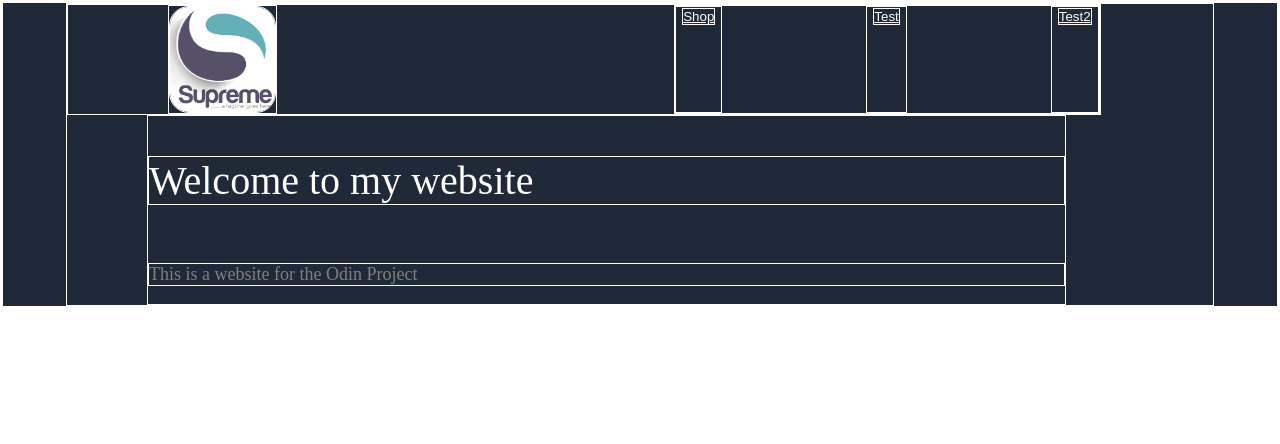
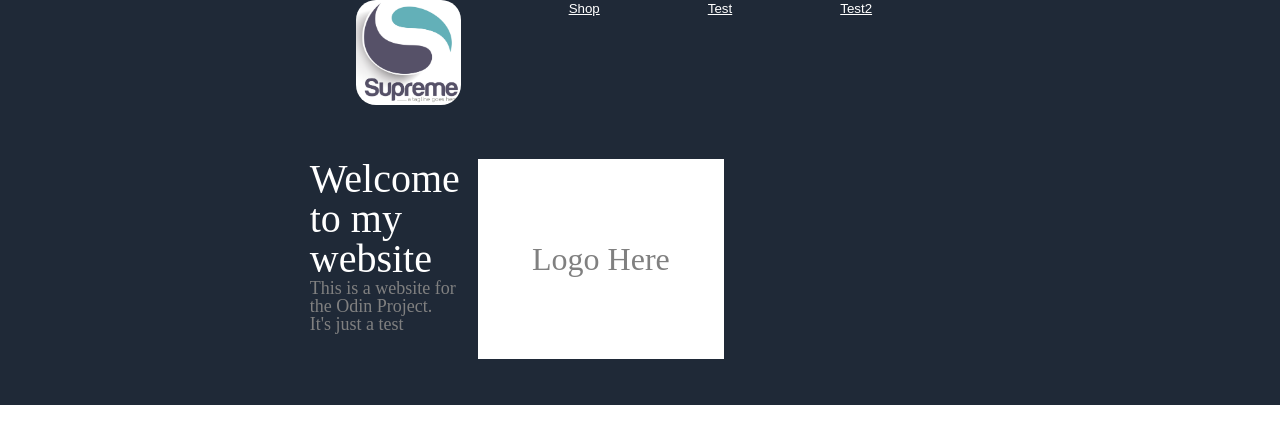
Before and after one commit to Imkaroboi/TheOdinProject1, a website: page index.html in a window 1280 px wide. Drawn offline with Linux system fonts and the light colour scheme.

Commit message:
finished top area

```diff
--- a/index.html
+++ b/index.html
@@ -2,6 +2,7 @@
 <html lang="en">
   <head>
     <link rel="stylesheet" href="main.css" />
+    <link rel="stylesheet" href="reset.css" />
     <title>Website</title>
   </head>
   <body>
@@ -23,9 +24,16 @@
             </div>
           </div>
         </div>
-        <div class="top-text">
-          <p id="mainText">Welcome to my website</p>
-          <p id="SmallText">This is a website for the Odin Project</p>
+        <div class="main-stuff">
+          <div class="top-text">
+            <p id="mainText"><b>Welcome to my website</b></p>
+            <p id="SmallText">
+              This is a website for the Odin Project.<br />It's just a test
+            </p>
+          </div>
+          <div class="logoPlaceholder">
+            <p style="font-size: 2em; color: gray">Logo Here</p>
+          </div>
         </div>
       </div>
     </div>
--- a/main.css
+++ b/main.css
@@ -1,8 +1,3 @@
-* {
-  border: solid white 1px;
-  margin: none;
-  padding: none;
-}
 body {
   max-width: 100%;
   margin: 0 auto;
@@ -18,7 +13,7 @@ body {
 }
 .container {
   margin: 0 auto;
-  max-width: 90%;
+  max-width: 60%;
   background-color: #1f2937;
   justify-content: center;
   justify-content: space-between ;
@@ -35,7 +30,8 @@ body {
 }
 .button_div {
   display: flex;
-  gap: 9rem;
+  gap: 6rem;
+  margin-right: 10%;
 }
 .topItems {
   display: flex;
@@ -63,3 +59,20 @@ body {
   font-size: large;
   margin: none;
 }
+.main-stuff {
+  padding-top: 7%;
+  display: flex;
+  padding-bottom: 6%;
+  justify-content;
+}
+.logoPlaceholder {
+  background-color: white;
+  text-align: center;
+  display: flex;
+  justify-content: center;
+  align-items: center;
+  height: 200px;
+  width: 900px;
+  gap: none;
+  margin-right: 300px;
+}
--- /dev/null
+++ b/reset.css
@@ -0,0 +1,44 @@
+
+html, body, div, span, applet, object, iframe,
+h1, h2, h3, h4, h5, h6, p, blockquote, pre,
+a, abbr, acronym, address, big, cite, code,
+del, dfn, em, img, ins, kbd, q, s, samp,
+small, strike, strong, sub, sup, tt, var,
+b, u, i, center,
+dl, dt, dd, ol, ul, li,
+fieldset, form, label, legend,
+table, caption, tbody, tfoot, thead, tr, th, td,
+article, aside, canvas, details, embed,
+figure, figcaption, footer, header, hgroup,
+menu, nav, output, ruby, section, summary,
+time, mark, audio, video {
+	margin: 0;
+	padding: 0;
+	border: 0;
+	font-size: 100%;
+	font: inherit;
+	vertical-align: baseline;
+}
+/* HTML5 display-role reset for older browsers */
+article, aside, details, figcaption, figure,
+footer, header, hgroup, menu, nav, section {
+	display: block;
+}
+body {
+	line-height: 1;
+}
+ol, ul {
+	list-style: none;
+}
+blockquote, q {
+	quotes: none;
+}
+blockquote:before, blockquote:after,
+q:before, q:after {
+	content: '';
+	content: none;
+}
+table {
+	border-collapse: collapse;
+	border-spacing: 0;
+}
```
